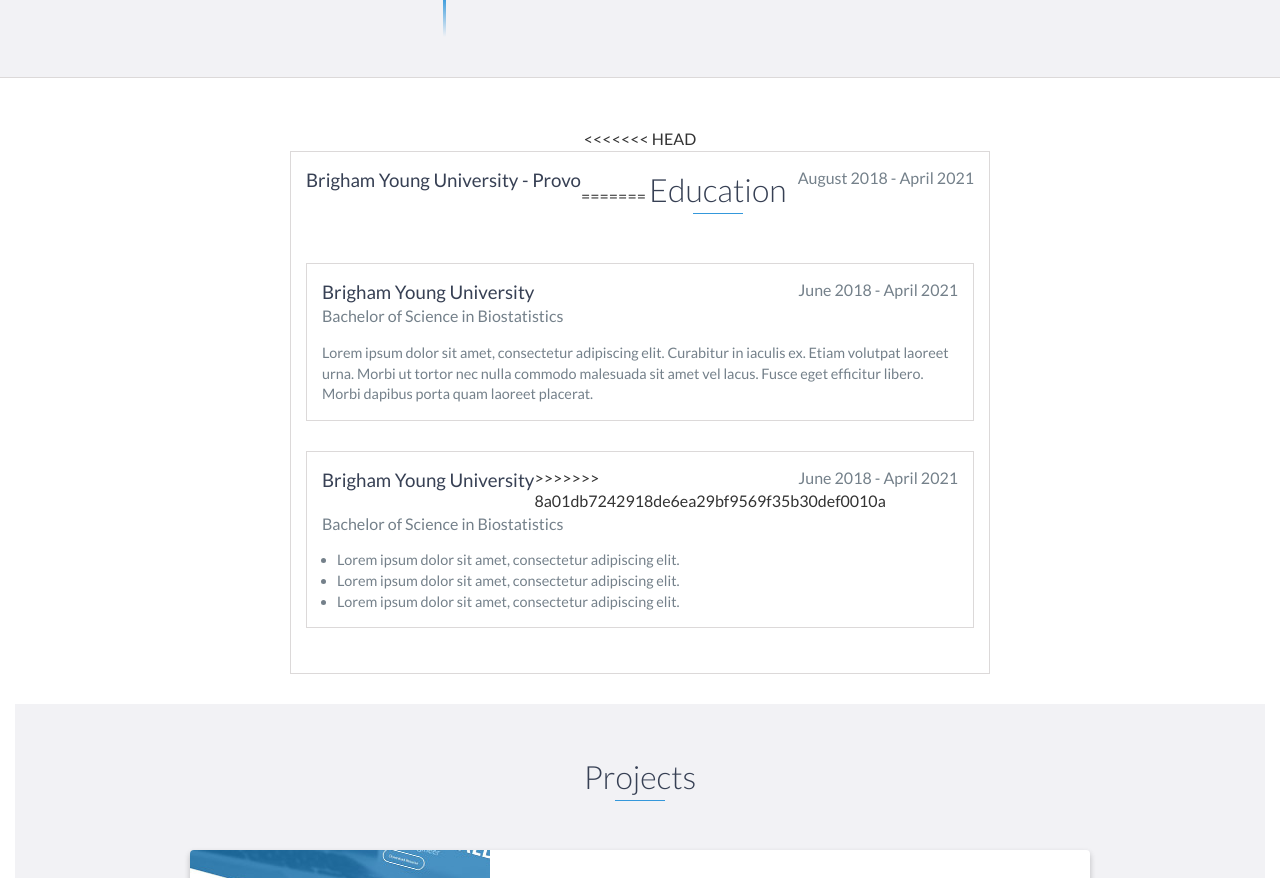
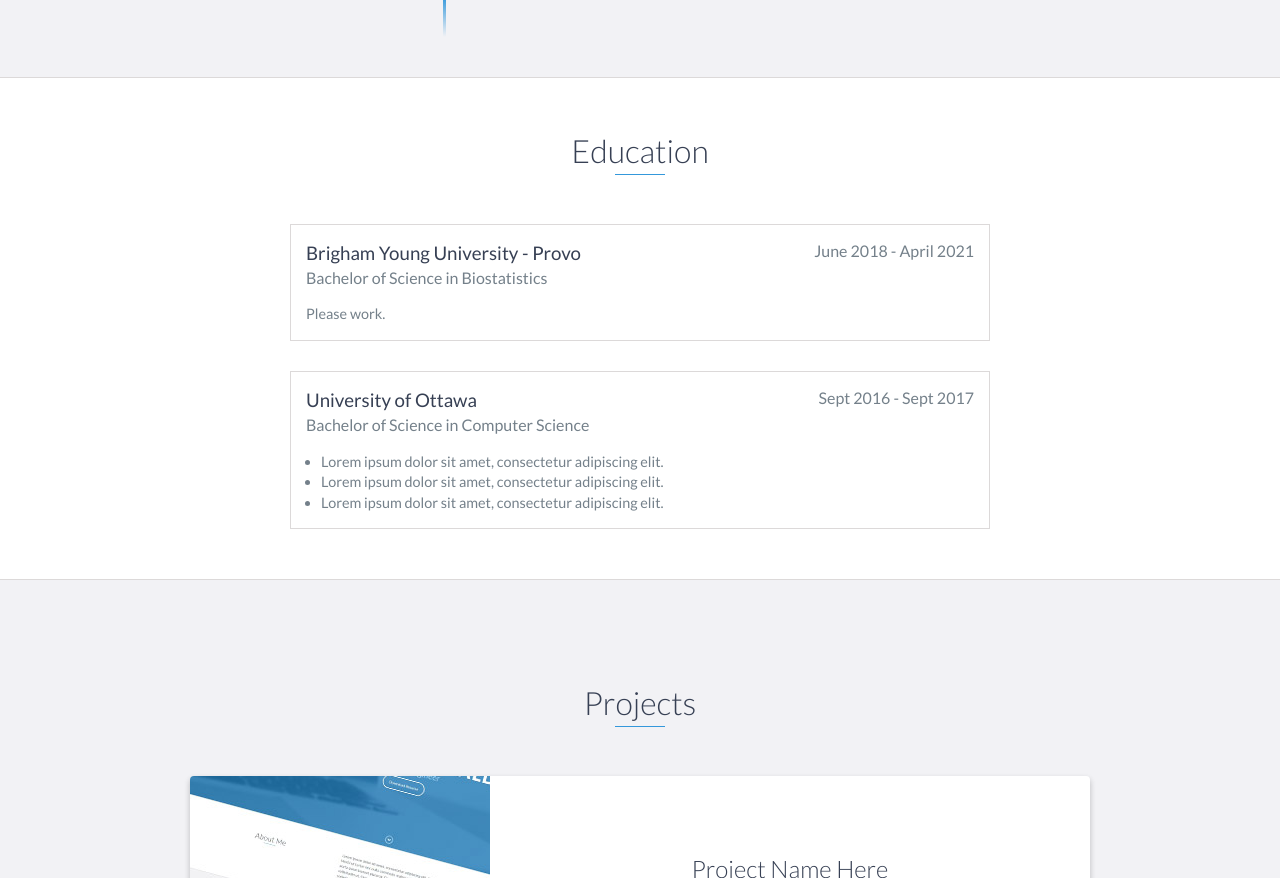
Before and after one commit to ColetheStatistician/ColetheStatistician.github.io, a plain HTML site: page index.html in a window 1280 px wide. Shown: the part 1818-2696 px from the top of the page. Drawn offline with nearby package versions, Linux system fonts and the light colour scheme.

Commit message:
Post Cache clear check

```diff
--- a/index.html
+++ b/index.html
@@ -113,27 +113,21 @@
     <!-- End #experience -->
 
     <div id="education">
-<<<<<<< HEAD
-       <div class="education-block">
-            <h3>Brigham Young University - Provo</h3>
-            <span class="education-date">August 2018 - April 2021</span>
-=======
         <h2 class="heading">Education</h2>
         <div class="education-block">
-            <h3>Brigham Young University</h3>
+            <h3>Brigham Young University - Provo</h3>
             <span class="education-date">June 2018 - April 2021</span>
             <h4>Bachelor of Science in Biostatistics</h4>
             <p>
-                Lorem ipsum dolor sit amet, consectetur adipiscing elit. Curabitur in iaculis ex. Etiam volutpat laoreet urna. Morbi ut tortor nec nulla commodo malesuada sit amet vel lacus. Fusce eget efficitur libero. Morbi dapibus porta quam laoreet placerat.
+                Please work.
             </p>
         </div>
         <!-- End .education-block -->
 
         <div class="education-block">
-            <h3>Brigham Young University</h3>
-            <span class="education-date">June 2018 - April 2021</span>
->>>>>>> 8a01db7242918de6ea29bf9569f35b30def0010a
-            <h4>Bachelor of Science in Biostatistics</h4>
+            <h3>University of Ottawa</h3>
+            <span class="education-date">Sept 2016 - Sept 2017</span>
+            <h4>Bachelor of Science in Computer Science</h4>
             <ul>
                 <li>
                     Lorem ipsum dolor sit amet, consectetur adipiscing elit.
@@ -149,6 +143,8 @@
         <!-- End .education-block -->
     </div>
     <!-- End #education -->
+
+    <div id="projects" class="background-alt">
 
     <div id="projects" class="background-alt">
         <h2 class="heading">Projects</h2>
```
